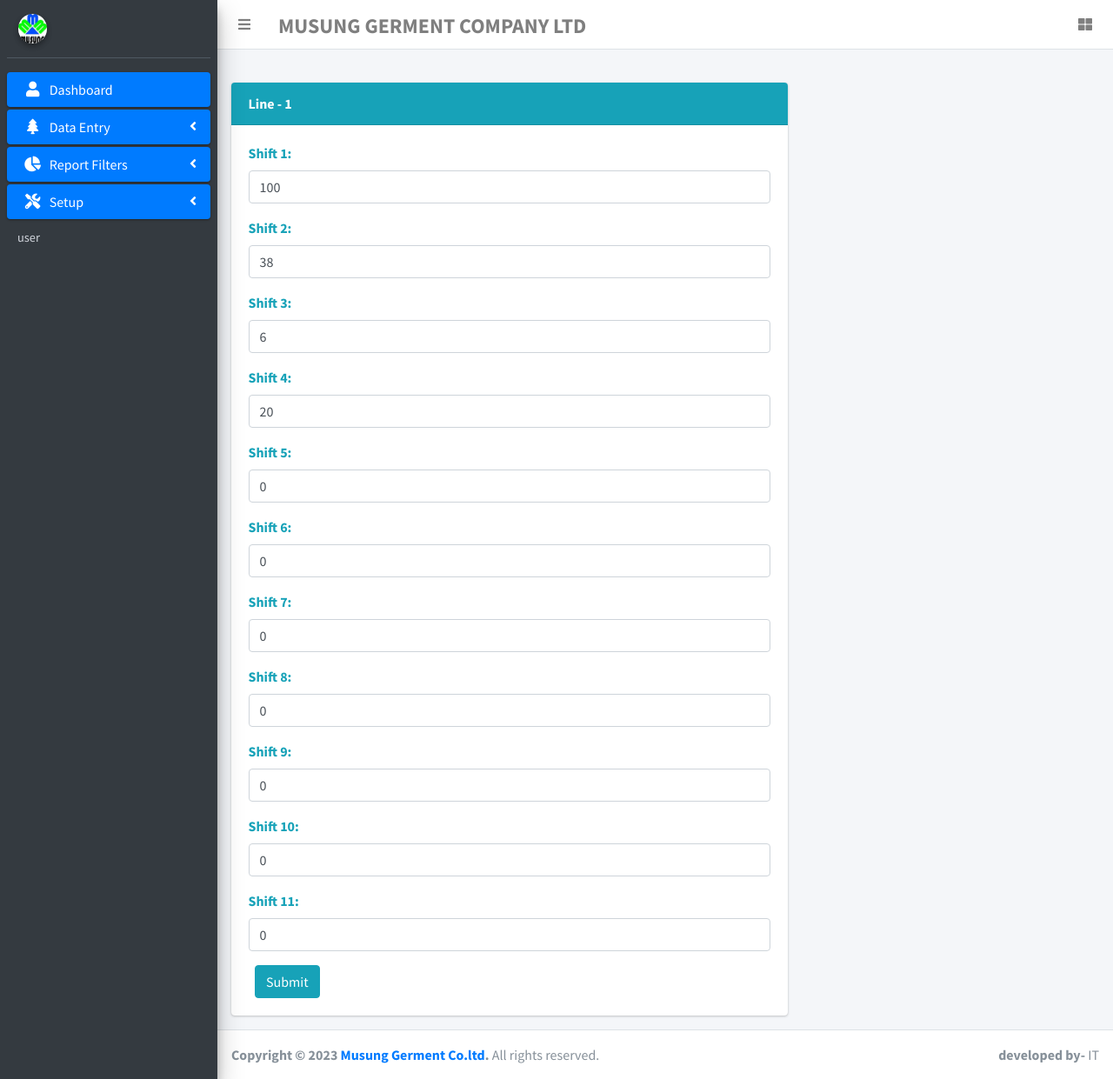
After one commit to ThetNaingTunVenus/MusungERP_Daily_Report, a Django app: page /ProductionShfitEdit/4/ in a window 1280 px wide. The commit adds this page. Shown: the whole page at 87% size. Run offline with Django 4.2, Linux system fonts and the light colour scheme; data comes from the database, SQL or seed files in the repository; both versions use the stored data as it was after the commit; some libraries are stand-ins or nearby versions.

Commit message:
adding production shift

```diff
--- a/myproject/myapp/forms.py
+++ b/myproject/myapp/forms.py
@@ -23,3 +23,21 @@
 
 
                    }
+
+class ProductionShfitEditForm(forms.ModelForm):
+    class Meta:
+        model = ProductionShit
+        fields = ['shift_1','shift_2','shift_3','shift_4','shift_5','shift_6','shift_7','shift_8','shift_9','shift_10','shift_11']
+        widgets ={
+            'shift_1':forms.NumberInput(attrs={'class':'form-control'}),
+            'shift_2': forms.NumberInput(attrs={'class': 'form-control'}),
+            'shift_3': forms.NumberInput(attrs={'class': 'form-control'}),
+            'shift_4': forms.NumberInput(attrs={'class': 'form-control'}),
+            'shift_5': forms.NumberInput(attrs={'class': 'form-control'}),
+            'shift_6': forms.NumberInput(attrs={'class': 'form-control'}),
+            'shift_7': forms.NumberInput(attrs={'class': 'form-control'}),
+            'shift_8': forms.NumberInput(attrs={'class': 'form-control'}),
+            'shift_9': forms.NumberInput(attrs={'class': 'form-control'}),
+            'shift_10': forms.NumberInput(attrs={'class': 'form-control'}),
+            'shift_11': forms.NumberInput(attrs={'class': 'form-control'}),
+        }
--- a/myproject/myapp/models.py
+++ b/myproject/myapp/models.py
@@ -150,9 +150,15 @@
     shift_9 = models.IntegerField(default=0)
     shift_10 = models.IntegerField(default=0)
     shift_11 = models.IntegerField(default=0)
+    total_output = models.IntegerField(default=0)
+    total_hour = models.IntegerField(default=0)
+
 
     class Meta:
         db_table = 'ProductionShit'
+
+    def __str__(self):
+        return self.line
 
 
 class test(models.Model):
--- a/myproject/myapp/urls.py
+++ b/myproject/myapp/urls.py
@@ -18,6 +18,7 @@
     path('ItemCreate', ItemCreate.as_view(), name='ItemCreate'),
     path('InputQtyCreate', InputQtyCreate.as_view(), name='InputQtyCreate'),
     path('MenPower', MenPower.as_view(), name='MenPower'),
-    path('ProductionShit', ProductionShit.as_view(), name='ProductionShit'),
+    path('ProductionShit', ProductionShitView.as_view(), name='ProductionShit'),
+    path('ProductionShfitEdit/<int:pk>/', ProductionShfitEdit.as_view(), name='ProductionShfitEdit'),
 
 ]
--- a/myproject/myapp/views.py
+++ b/myproject/myapp/views.py
@@ -7,7 +7,7 @@
 from .models import *
 from .forms import *
 
-from django.db.models import Sum
+from django.db.models import Sum,Count
 # Create your views here.
 def index(request):
     a = test.objects.all()
@@ -594,5 +594,86 @@
 # production shift
 class ProductionShitView(View):
     def get(self,request):
-        ProductionShit = Line.objects.all()
-        return render(request, 'ProductionShit.html',{'line':ProductionShit})
+        today = datetime.date.today()
+        ps = ProductionShit.objects.filter(date=today)
+        line = Line.objects.all()
+        style = Style.objects.all()
+
+        return render(request, 'ProductionShit.html',{'ps':ps,'line':line,'style':style})
+
+    def post(self,request):
+        line = request.POST.get('line')
+        style = request.POST.get('style')
+        today = datetime.date.today()
+        error_message = None
+        if not line:
+            error_message = 'select line'
+        if not style:
+            error_message = 'select style'
+
+        if not error_message:
+            production_shift = ProductionShit(date=today,line=line,style=style)
+            production_shift.save()
+            success = 'Successful!...' + line
+
+            return render(request, 'ProductionShit.html', {'success': success})
+        else:
+            return render(request, 'ProductionShit.html', {'error': error_message})
+
+# ShiftEdit
+class ProductionShfitEdit(View):
+    def get(self,request,pk):
+        pi = ProductionShit.objects.get(id=pk)
+        fm = ProductionShfitEditForm(instance=pi)
+        return render(request, 'ProductionShfitEditForm.html', {'form': fm,'pi':pi})
+
+    def post(self, request, pk):
+        today = datetime.date.today()
+        pi = ProductionShit.objects.get(id=pk)
+        fm = ProductionShfitEditForm(request.POST, instance=pi)
+        if fm.is_valid():
+            fm.save()
+
+
+        shift_data = ProductionShit.objects.filter(date=today, id=pk)
+
+        shift_1_data = shift_data[0].shift_1
+        shift_2_data = shift_data[0].shift_2
+        shift_3_data = shift_data[0].shift_3
+        shift_4_data = shift_data[0].shift_4
+        shift_5_data = shift_data[0].shift_5
+        shift_6_data = shift_data[0].shift_6
+        shift_7_data = shift_data[0].shift_7
+        shift_8_data = shift_data[0].shift_8
+        shift_9_data = shift_data[0].shift_9
+        shift_10_data = shift_data[0].shift_10
+        shift_11_data = shift_data[0].shift_11
+
+        total_out = shift_1_data + shift_2_data + shift_3_data + shift_4_data + shift_5_data + shift_6_data + shift_7_data + shift_8_data + shift_9_data + shift_10_data + shift_11_data
+
+        hr = 0
+        if shift_1_data != 0:
+            hr+=1
+        if shift_2_data !=0:
+            hr+=1
+        if shift_3_data !=0:
+            hr+=1
+        if shift_4_data !=0:
+            hr+=1
+        if shift_5_data !=0:
+            hr+=1
+        if shift_6_data !=0:
+            hr+=1
+        if shift_7_data !=0:
+            hr+=1
+        if shift_8_data !=0:
+            hr+=1
+        if shift_9_data !=0:
+            hr-=1
+        if shift_10_data !=0:
+            hr+=1
+        if shift_11_data !=0:
+            hr+=1
+
+        shift_data.update(total_output=total_out, total_hour=hr)
+        return redirect('myapp:ProductionShit')
--- /dev/null
+++ b/myproject/templates/ProductionShfitEditForm.html
@@ -0,0 +1,29 @@
+{% extends 'base.html' %}
+{% load static %}
+
+{% block content %}
+
+<div class="card border-success mb-3" style="max-width: 40rem;">
+  <div class="card-header bg-info"><b>{{pi.line}}</b></div>
+  <div class="card-body text-info">
+<form method="POST" enctype="multipart/form-data">{% csrf_token %}
+
+{{form.as_p}}
+
+     <div class="col-md-12">
+        <input type="submit" name="Input Data" class="btn btn-info">
+     </div>
+
+
+
+
+</form>
+
+
+
+  </div>
+</div>
+
+<!--=========================================-->
+
+{% endblock content %}
--- a/myproject/templates/base.html
+++ b/myproject/templates/base.html
@@ -126,12 +126,12 @@
                   <p>Daily Production</p>
                 </a>
               </li>
-<!--              <li class="nav-item">-->
-<!--                <a href="{% url 'myapp:DailyReportView' %}" class="nav-link ">-->
-<!--                  <i class="far fa-circle nav-icon"></i>-->
-<!--                  <p>Daily Report</p>-->
-<!--                </a>-->
-<!--              </li>-->
+              <li class="nav-item">
+                <a href="{% url 'myapp:ProductionShit' %}" class="nav-link ">
+                  <i class="far fa-circle nav-icon"></i>
+                  <p>Daily Shift</p>
+                </a>
+              </li>
 
             </ul>
           </li>
```
Also changed, not shown: myproject/templates/ProductionShit.html (+55 -6 lines), myproject/db.sqlite3.
